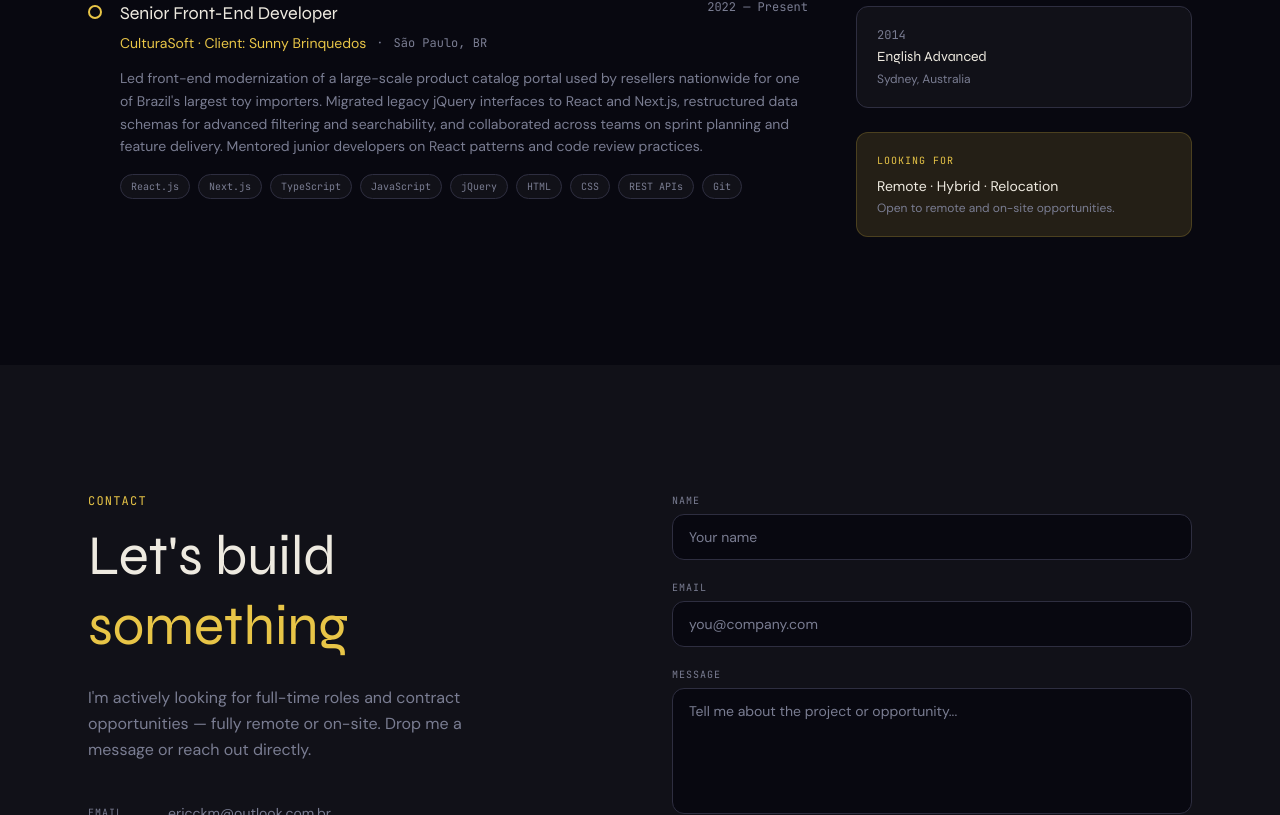
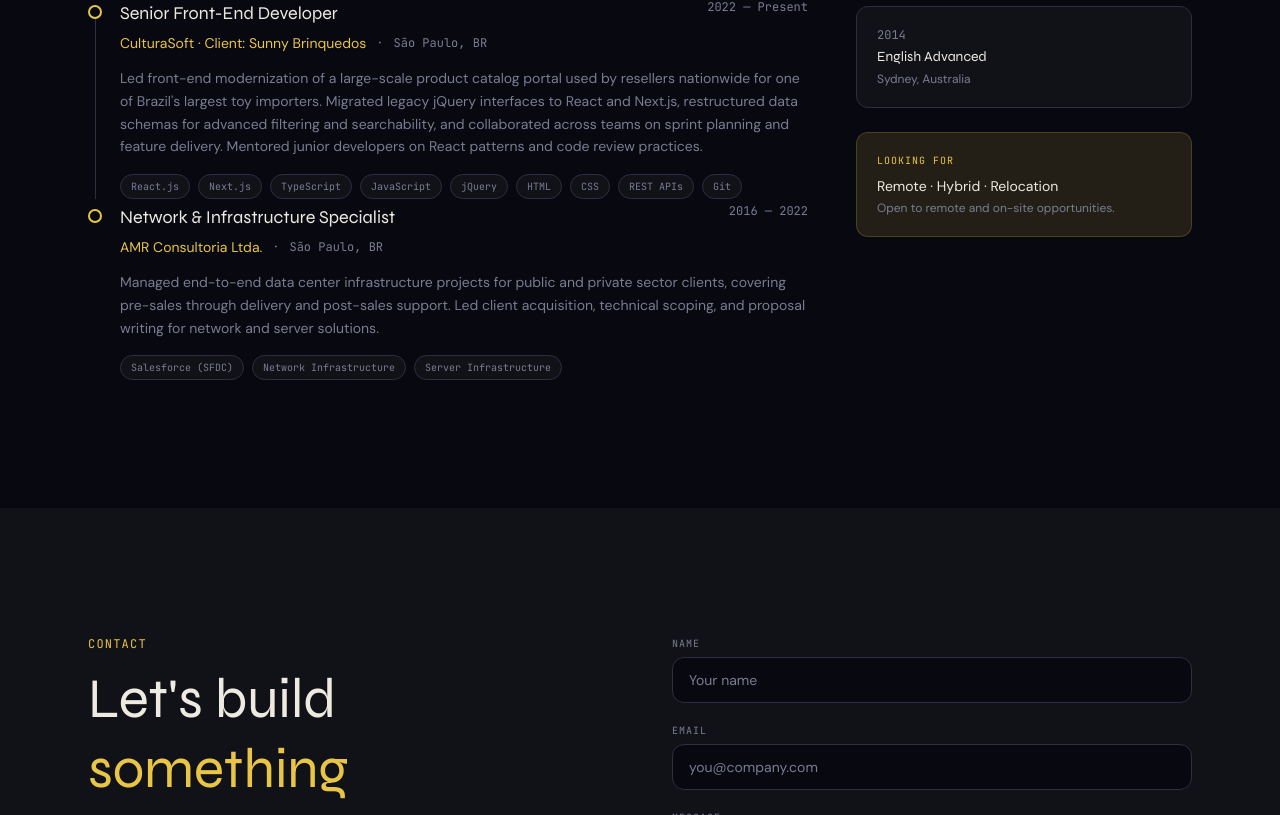
Before and after one commit to Ericckm/portfolio2026, a Next.js app: page / in a window 1280 px wide. Shown: the part 3195-4010 px from the top of the page. Built offline with nearby package versions, Linux system fonts and the light colour scheme.

Commit message:
update experience

```diff
--- a/components/sections/Experience.tsx
+++ b/components/sections/Experience.tsx
@@ -18,6 +18,15 @@ const experiences = [
     description:
       "Led front-end modernization of a large-scale product catalog portal used by resellers nationwide for one of Brazil's largest toy importers. Migrated legacy jQuery interfaces to React and Next.js, restructured data schemas for advanced filtering and searchability, and collaborated across teams on sprint planning and feature delivery. Mentored junior developers on React patterns and code review practices.",
     stack: ["React.js", "Next.js", "TypeScript", "JavaScript", "jQuery", "HTML", "CSS", "REST APIs", "Git"],
+  },
+  {
+    role: "Network & Infrastructure Specialist",
+    company: "AMR Consultoria Ltda.",
+    period: "2016 — 2022",
+    location: "São Paulo, BR",
+    description:
+      "Managed end-to-end data center infrastructure projects for public and private sector clients, covering pre-sales through delivery and post-sales support. Led client acquisition, technical scoping, and proposal writing for network and server solutions.",
+    stack: ["Salesforce (SFDC)", "Network Infrastructure", "Server Infrastructure"],
   },
 ];
 
```
